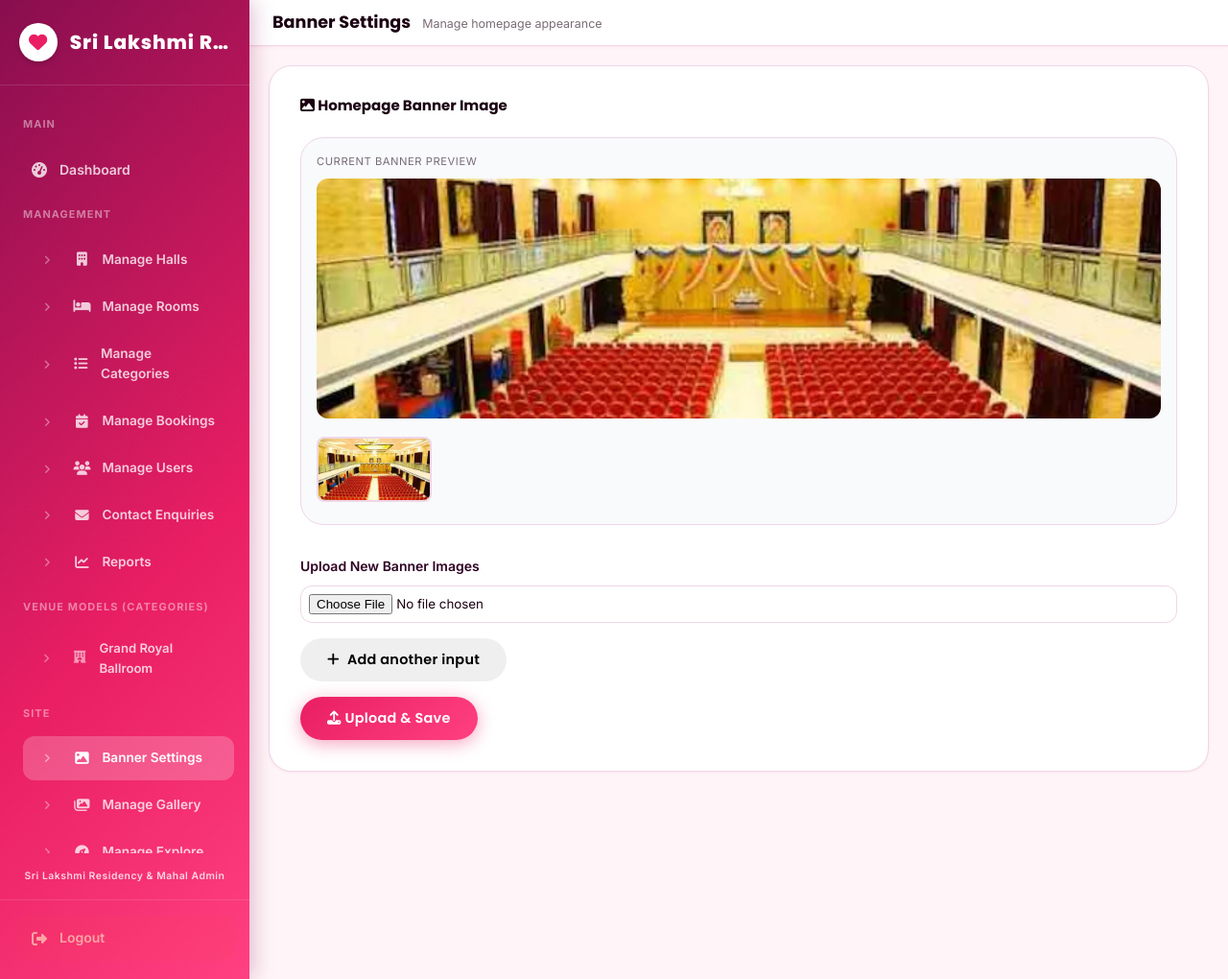
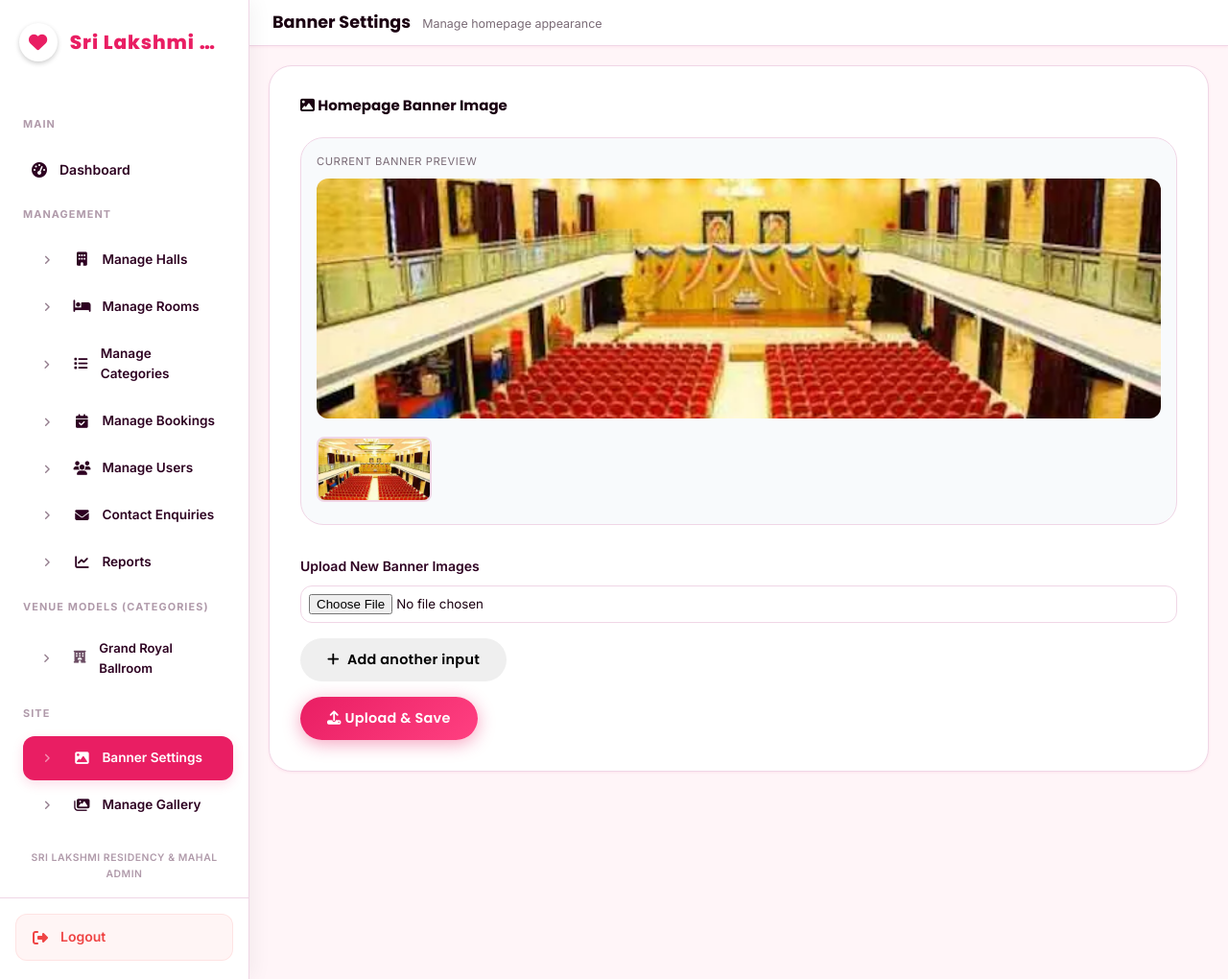
Before and after one commit to mariselvam35768-maker/Mahal-Final, a PHP site: page /admin/banner_settings.php in a window 1280 px wide. Shown: the whole page at 96% size. Run offline with PHP 8.4, Linux system fonts and the light colour scheme; the visitor is signed in with stand-in values (Sample User, id 1); data comes from the database, SQL or seed files in the repository; tables that the repository leaves empty or names only in its code hold one stand-in row (values such as "Sample post").

Commit message:
sidebar changes

```diff
--- a/admin/_sidebar.php
+++ b/admin/_sidebar.php
@@ -3,7 +3,8 @@
 $current_page = basename($_SERVER['PHP_SELF']);
 ?>
 <aside class="admin-sidebar" id="adminSidebar">
-    <div class="sidebar-logo" style="display:flex; align-items:center; gap:0.8rem; padding:1.5rem 1.25rem;">
+    <div class="sidebar-logo" style="display:flex; align-items:center; justify-content:space-between; padding:1.5rem 1.25rem;">
+        <div style="display:flex; align-items:center; gap:0.8rem;">
             <div style="width:40px; height:40px; border-radius:50%; overflow:hidden; display:flex; align-items:center; justify-content:center; background:white; flex-shrink:0; box-shadow:0 2px 5px rgba(0,0,0,0.2);">
                 <?php if (!empty($brand_logo)): ?>
                     <img src="../assets/images/<?php echo htmlspecialchars($brand_logo); ?>" style="width:100%; height:100%; object-fit:cover;">
@@ -11,9 +12,14 @@ $current_page = basename($_SERVER['PHP_SELF']);
                     <i class="fa-solid fa-heart" style="color:var(--primary); font-size:1.2rem;"></i>
                 <?php endif; ?>
             </div>
-        <div style="font-weight:800; font-size:1.25rem; white-space:nowrap; overflow:hidden; text-overflow:ellipsis; max-width:200px; line-height:1.2; color: white;">
+            <div style="font-weight:800; font-size:1.25rem; white-space:nowrap; overflow:hidden; text-overflow:ellipsis; max-width:160px; line-height:1.2; color: var(--primary);">
                 <?php echo htmlspecialchars($brand_name); ?>
             </div>
+        </div>
+        <!-- Mobile Close Button -->
+        <button class="admin-sidebar-close mobile-only" onclick="document.getElementById('adminSidebar').classList.remove('open'); document.querySelector('.sidebar-overlay').click();" style="display:none; background:rgba(255,255,255,0.2); border:none; width:32px; height:32px; border-radius:50%; color:white; align-items:center; justify-content:center; cursor:pointer;">
+            <i class="fas fa-times"></i>
+        </button>
     </div>
 
     <nav class="sidebar-nav">
@@ -98,11 +104,11 @@ $current_page = basename($_SERVER['PHP_SELF']);
     </nav>
 
     <div style="padding: 1rem; text-align: center;">
-        <div style="font-size: 0.65rem; color: rgba(255,255,255,0.8); letter-spacing: 0.05em; font-weight: 600;"><?php echo $brand_name; ?> Admin</div>
+        <div style="font-size: 0.65rem; color: var(--gray-light); letter-spacing: 0.05em; font-weight: 600; text-transform:uppercase;"><?php echo $brand_name; ?> Admin</div>
     </div>
 
-    <div class="sidebar-footer">
-        <a href="logout.php" onclick="return confirm('Are you sure to Logout?')" class="sidebar-link" style="background:rgba(239,68,68,0.1);color:#fca5a5;">
+    <div class="sidebar-footer" style="padding: 1rem; border-top: 1px solid var(--border);">
+        <a href="logout.php" onclick="return confirm('Are you sure to Logout?')" class="sidebar-link" style="background:rgba(239,68,68,0.05); color:var(--danger); border: 1px solid rgba(239,68,68,0.1);">
             <i class="fas fa-sign-out-alt"></i> Logout
         </a>
     </div>
--- a/assets/css/style.css
+++ b/assets/css/style.css
@@ -1579,17 +1579,20 @@ select.form-control {
 }
 
 /* Admin Sidebar */
+/* Admin Sidebar - Revamped for White Mix */
 .admin-sidebar {
     width: 260px;
     height: 100vh;
-    background: var(--gradient-deep);
+    background: #ffffff;
     display: flex;
     flex-direction: column;
     position: fixed;
     top: 0;
     left: 0;
-    z-index: 900;
-    box-shadow: 4px 0 20px rgba(136, 14, 79, 0.25);
+    z-index: 2000;
+    box-shadow: 4px 0 20px rgba(0, 0, 0, 0.05);
+    border-right: 1px solid var(--border);
+    transition: var(--transition);
 }
 
 .sidebar-logo {
@@ -1639,10 +1642,10 @@ select.form-control {
     font-weight: 700;
     text-transform: uppercase;
     letter-spacing: 0.1em;
-    color: rgba(255, 255, 255, 0.45);
+    color: var(--gray-light);
     padding: 0.75rem 0.5rem;
     margin-bottom: 0.2rem;
-    cursor: pointer;
+    cursor: default;
     display: flex;
     justify-content: space-between;
     align-items: center;
@@ -1683,7 +1686,7 @@ select.form-control {
     border-radius: var(--radius);
     font-size: 0.875rem;
     font-weight: 600;
-    color: rgba(255, 255, 255, 0.78);
+    color: var(--dark-2);
     transition: var(--transition);
     margin-bottom: 0.2rem;
 }
@@ -1695,13 +1698,14 @@ select.form-control {
 }
 
 .sidebar-link:hover {
-    background: rgba(255, 255, 255, 0.15);
+    background: var(--primary-light);
+    color: var(--primary);
+}
+
+.sidebar-link.active {
+    background: var(--primary);
     color: white;
-}
-
-.sidebar-link.active {
-    background: rgba(255, 255, 255, 0.22);
-    color: white;
+    box-shadow: 0 4px 12px rgba(233, 30, 99, 0.15);
 }
 
 /* Sidebar Models - No restricted scroll */
@@ -2043,10 +2047,10 @@ select.form-control {
     .grid-2, .grid-3 { grid-template-columns: 1fr; gap: 3rem; }
     .halls-grid { grid-template-columns: repeat(auto-fill, minmax(280px, 1fr)); }
 
-    .admin-sidebar { transform: translateX(-100%); transition: 0.4s; z-index: 1100; box-shadow: none; }
-    .admin-sidebar.open { transform: translateX(0); box-shadow: 4px 0 30px rgba(0,0,0,0.5); }
+    .admin-sidebar { transform: translateX(-100%); transition: 0.5s cubic-bezier(0.4, 0, 0.2, 1); z-index: 3000; box-shadow: none; border-right: none; }
+    .admin-sidebar.open { transform: translateX(0); box-shadow: 15px 0 50px rgba(0,0,0,0.15); }
     .admin-main { margin-left: 0; }
-    .admin-menu-toggle { display: block; }
+    .admin-menu-toggle { display: flex !important; align-items: center; justify-content: center; }
 }
 
 /* 2. MOBILE (Phones) */
```
Also changed, not shown: includes/navbar.php (+36 -27 lines). Lines whose indentation alone changed are shown as unchanged.
